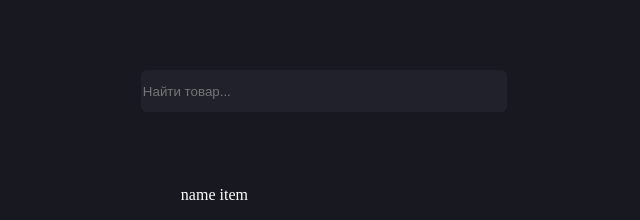
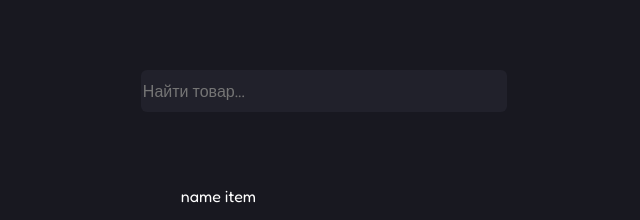
Before and after one commit to ArkadiyJS/rotation-logic, a React (Create React App) app: page / in a window 1280 px wide. Shown: the part 138-358 px from the top of the page, without its empty margins (318-958 px from the left). Built offline with nearby package versions, Linux system fonts and the light colour scheme.

Commit message:
add font app

```diff
--- a/src/App.css
+++ b/src/App.css
@@ -25,8 +25,8 @@ input {
   border-radius: 6px;
 }
 
-input:active {
-  border: #F95738;
+input:focus:active {
+  border-color: #F95738;
 
 }
 
--- a/src/Components/List/List.jsx
+++ b/src/Components/List/List.jsx
@@ -2,11 +2,11 @@ import React from 'react';
 
 function List(props) {
   return (
-    <div>
+    <>
       <ul>name item
         {/* {.map} */}
       </ul>
-    </div>
+    </>
   );
 }
 
--- a/src/Components/Search/Search.jsx
+++ b/src/Components/Search/Search.jsx
@@ -2,9 +2,9 @@ import React from 'react';
 
 function Search(props) {
   return (
-    <div>
+    <>
       <input className='Input' placeholder='Найти товар...' />
-    </div>
+    </>
   );
 }
 
--- a/src/index.css
+++ b/src/index.css
@@ -5,4 +5,5 @@ body {
 
 h1, div, text, body, input {
   color: #ffffff;
+  font: 400 16px 'Fredoka', sans-serif;
 }
```
